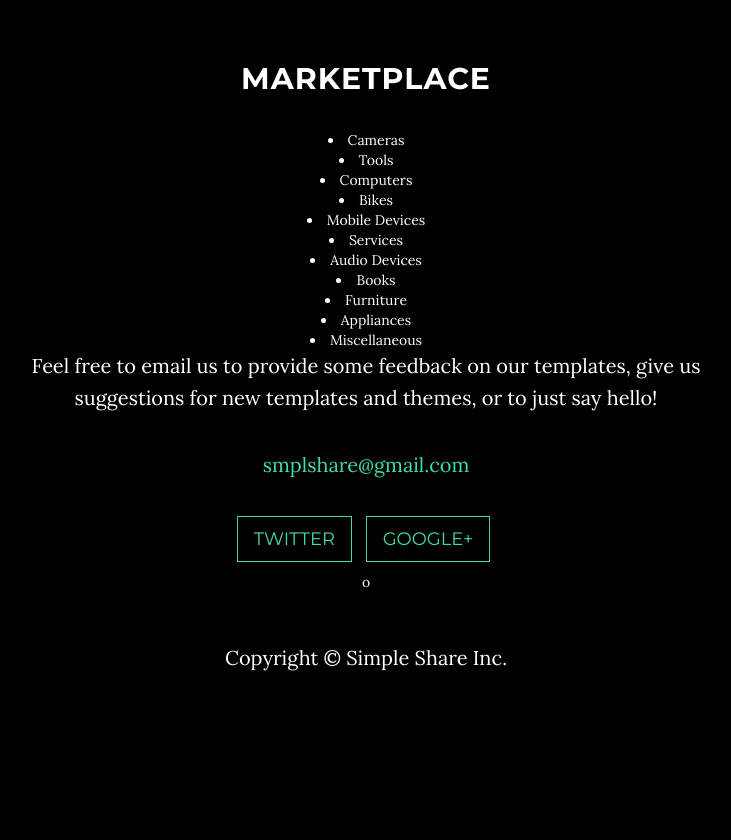
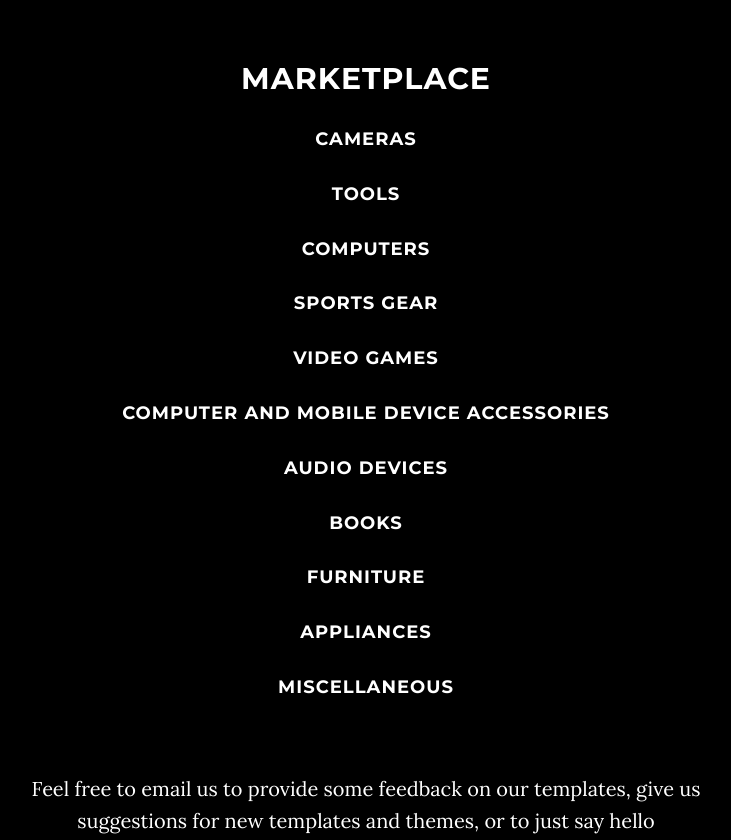
Before and after one commit to smplshare/smplshare.github.io, a website: page index.html in a window 1280 px wide. Shown: the part 2280-3120 px from the top of the page, without its empty margins (274-1005 px from the left). Before the commit the page ends 3004 px from the top, so only its background shows below. Drawn offline with nearby package versions, Linux system fonts and the light colour scheme; some packages are replaced by stand-ins of ours.

Commit message:
eighth commit

```diff
--- a/index.html
+++ b/index.html
@@ -122,22 +122,22 @@
         <div class="row">
             <div class="col-lg-8 col-lg-offset-2">
                 <h2>Marketplace</h2>
-                <li>Cameras</li>
-                <li>Tools</li>
-                <li>Computers</li>
-                <li>Bikes</li>
-                <li>Mobile Devices</li>
-                <li>Services</li>
-                <li>Audio Devices</li>
-                <li>Books</li>
-                <li>Furniture</li>
-                <li>Appliances</li>
-                <li>Miscellaneous</li>
+                <h4>Cameras</h4>
+                <h4>Tools</h4>
+                <h4>Computers</h4>
+                <h4>Sports Gear</h4>
+                <h4>Video Games</h4>
+                <h4>Computer and Mobile Device Accessories</h4>
+                <h4>Audio Devices</h4>
+                <h4>Books</h4>
+                <h4>Furniture</h4>
+                <h4>Appliances</h4>
+                <h4>Miscellaneous</h4>
+                <br><br>
 
 
-                <p>Feel free to email us to provide some feedback on our templates, give us suggestions for new templates and themes, or to just say hello!</p>
-                <p><a href="mailto:feedback@startbootstrap.com">smplshare@gmail.com</a>
-                </p>
+                <p>Feel free to email us to provide some feedback on our templates, give us suggestions for new templates and themes, or to just say hello</p>
+                <p><a href="mailto:feedback@startbootstrap.com">smplshare@gmail.com</a></p>
                 <ul class="list-inline banner-social-buttons">
                     <li>
                         <a href="https://twitter.com/smplshare" class="btn btn-default btn-lg"><span class="network-name">Twitter</span></a>
```
Also changed, not shown: img/intro-b2g.jpg (added), img/intro-bg.jpg, 3 other files.
